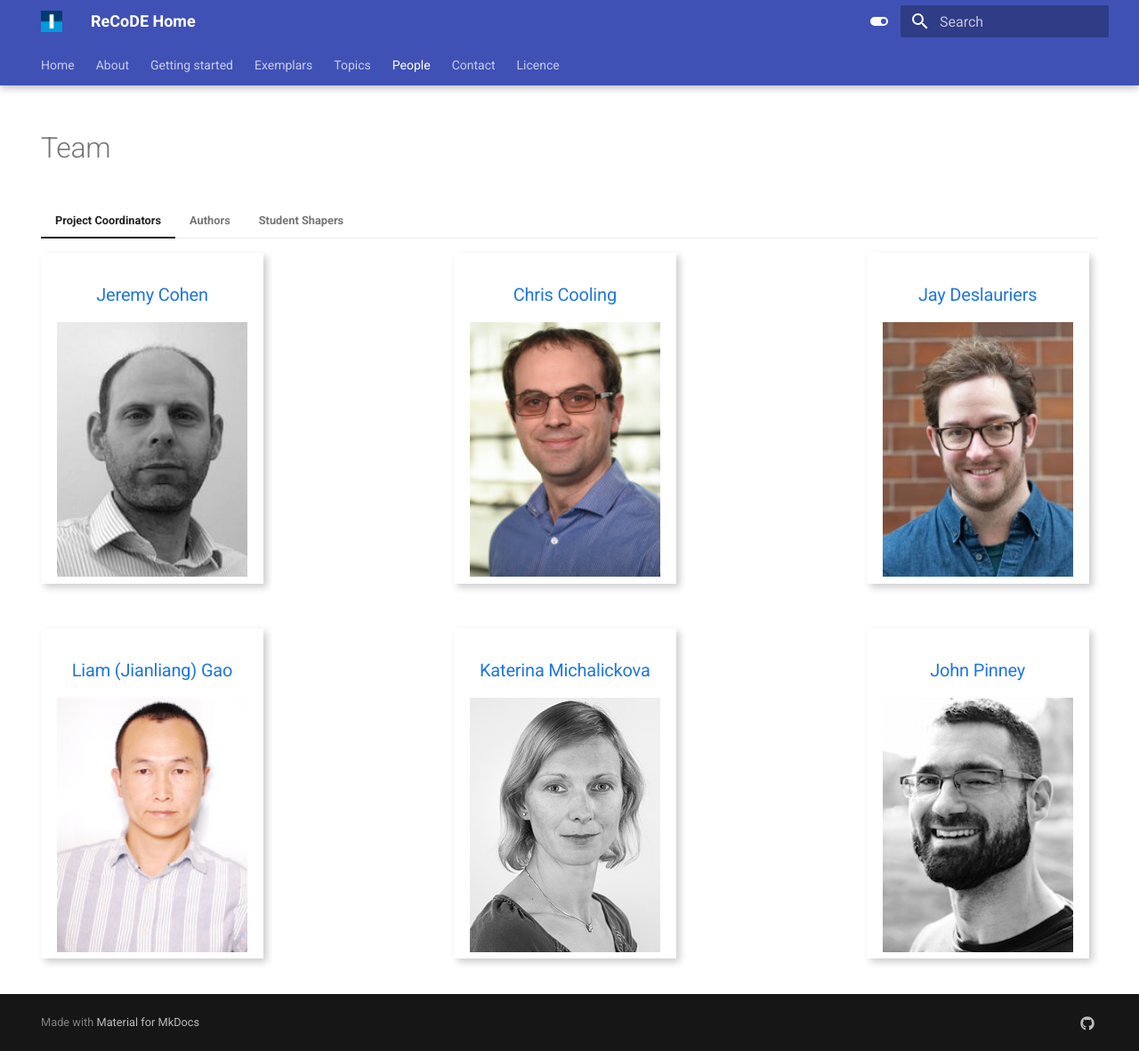
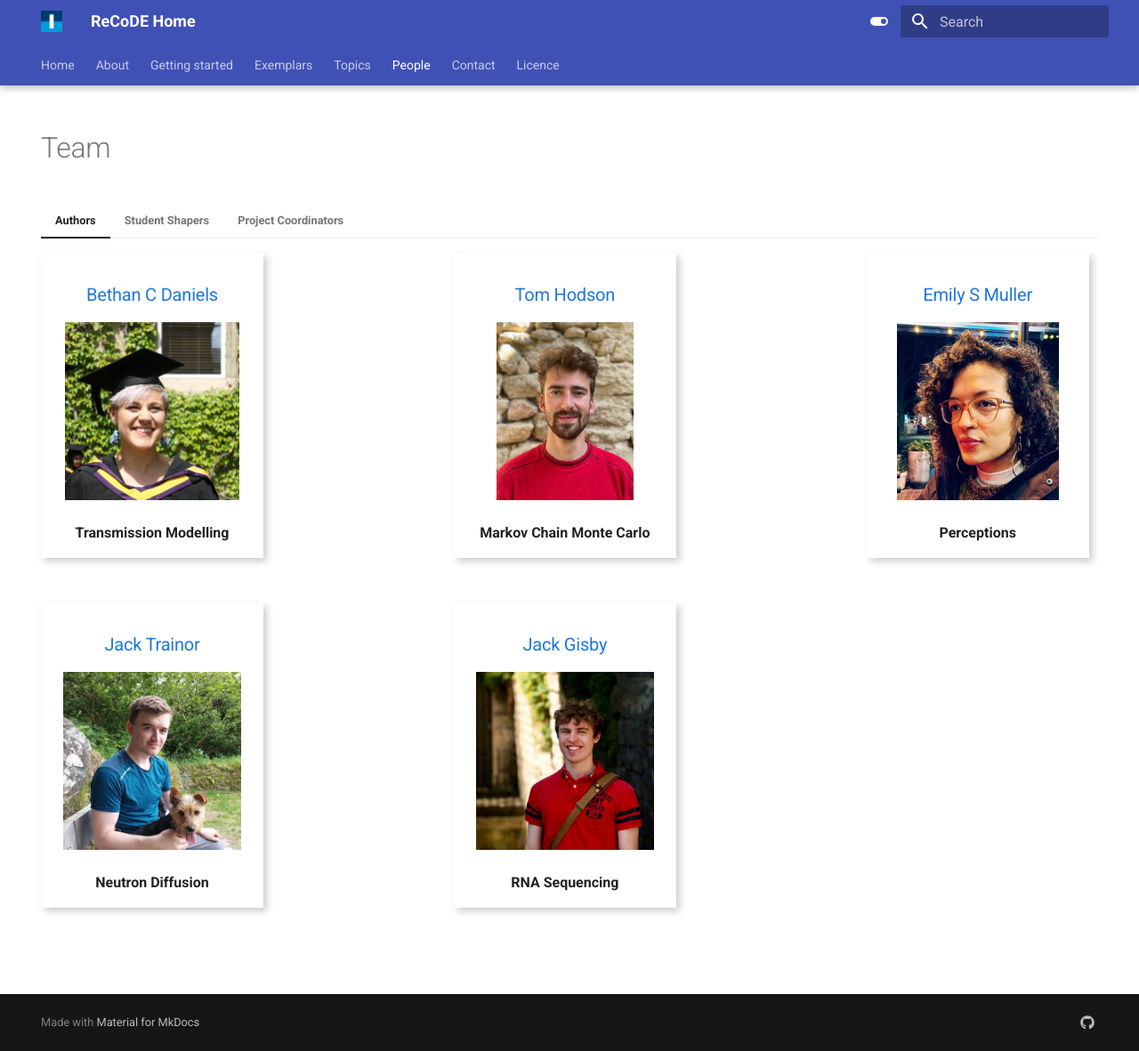
Before and after one commit to ImperialCollegeLondon/ReCoDE-home, an MkDocs documentation site: the page built from docs/people.md, in a window 1280 px wide and 1181 px high. Shown: the whole window at 89% size. Built offline with MkDocs 1.6.1 and Material for MkDocs 9.7.7, drawn with Linux system fonts in a browser that asks for light colours.

Commit message:
fix: re-order/organise people page

```diff
--- a/docs/people.md
+++ b/docs/people.md
@@ -8,116 +8,50 @@
 
 # Team
 
-
-=== "Project Coordinators"
-
-    <div class="grid-container">
-        <div class="card_org">
-            <h3>
-                <a href = "mailto: jeremy.cohen@imperial.ac.uk">Jeremy Cohen</a>
-            </h3>
-            <div class="container_org">
-                <a href="https://www.imperial.ac.uk/people/jeremy.cohen">
-                    <img src="../assets/img/organisers/jcohen.jpeg" alt="Jeremy Cohen">
-                </a>
-            </div>
-        </div>
-        <div class="card_org">
-            <h3>
-                <a href = "mailto: c.cooling10@imperial.ac.uk">Chris Cooling</a>
-            </h3>
-            <div class="container_org">
-                <a href="https://www.imperial.ac.uk/people/c.cooling10">
-                    <img src="../assets/img/organisers/ccooling.jpeg" alt="Chris Cooling">
-                </a>
-            </div>
-        </div>
-        <div class="card_org">
-            <h3>
-                <a href = "mailto: j.deslauriers@imperial.ac.uk">Jay Deslauriers</a>
-            </h3>
-            <div class="container_org">
-                <a href="https://uk.linkedin.com/in/jay-deslauriers?trk=public_profile_browsemap">
-                    <img src="../assets/img/organisers/jdeslauriers.jpeg" alt="James Deslauriers">
-                </a>
-            </div>
-        </div>
-        <div class="card_org">
-            <h3>
-                <a href = "mailto: j.gao@imperial.ac.uk">Liam (Jianliang) Gao</a>
-            </h3>
-            <div class="container_org">
-                <a href="https://www.imperial.ac.uk/people/j.gao">
-                    <img src="../assets/img/organisers/jgao.jpeg" alt="Liam (Jianliang) Gao">
-                </a>
-            </div>
-        </div>
-        <div class="card_org">
-            <h3>
-            <a href = "mailto: k.michalickova@imperial.ac.uk">Katerina Michalickova</a>
-            </h3>
-            <div class="container_org">
-                <a href="https://www.imperial.ac.uk/people/k.michalickova">
-                    <img src="../assets/img/organisers/kmichalickova.jpeg" alt="Katerina Michalickova">
-                </a>
-            </div>
-        </div>
-        <div class="card_org">
-            <h3>
-                <a href = "mailto: j.pinney@imperial.ac.uk">John Pinney</a>
-            </h3>
-            <div class="container_org">
-                <a href="https://www.imperial.ac.uk/people/j.pinney">
-                    <img src="../assets/img/organisers/jpinney.jpeg" alt="John Pinney">
-                </a>
-            </div>
-            </div>
-        </div>
-
 === "Authors"
 
     <div class="grid-container">
-        <div class="card_aut">
+        <div class="card_people">
             <h3>
             <a href = "mailto: bethan.cracknell-daniels19@imperial.ac.uk">Bethan C Daniels</a>
             </h3>
-            <div class="container_aut">
+            <div class="container_people">
                 <img src="../assets/img/authors/bdaniels.png" alt="Bethan Cracknell Daniels">
             <p><strong>Transmission Modelling</strong></p>
             </div>
         </div>
-        <div class="card_aut">
+        <div class="card_people">
             <h3>
             <a href = "mailto: t.hodson18@imperial.ac.uk">Tom Hodson</a>
             </h3>
-            <div class="container_aut">
+            <div class="container_people">
                 <img src="../assets/img/authors/thodson.jpeg" alt="Tom Hodson">
                 <p><strong>Markov Chain Monte Carlo</strong></p>
             </div>
         </div>
-        <div class="card_aut">
+        <div class="card_people">
             <h3>
             <a href = "mailto: emily.muller@imperial.ac.uk">Emily S Muller</a>
             </h3>
-            <div class="container_aut">
+            <div class="container_people">
                 <img src="../assets/img/authors/emuller.jpg" alt="Emily S Muller">
             <p><strong>Perceptions</strong></p>
             </div>
         </div>
-        <div class="card_aut">
+        <div class="card_people">
             <h3>
             <a href = "mailto: j.trainor20@imperial.ac.uk">Jack Trainor</a>
             </h3>
-            <div class="container_aut">
+            <div class="container_people">
                 <img src="../assets/img/authors/jtrainor.jpg" alt="Jack Trainor">
                 <p><strong>Neutron Diffusion</strong></p>
             </div>
         </div>
-        <div class="card_aut">
+        <div class="card_people">
         <h3>
         <a href = "mailto: j.gisby20@imperial.ac.uk">Jack Gisby</a>
         </h3>
-            <div class="container_aut">
+            <div class="container_people">
                 <img src="../assets/img/authors/jgisby.jpg" alt="Jack Gisby">
                 <p><strong>RNA Sequencing</strong></p>
             </div>
@@ -127,20 +61,85 @@
 === "Student Shapers"
 
     <div class="grid-container">
-        <div class="card_ss">
+        <div class="card_people">
         <h3>
         <a href = "mailto: jb2521@ic.ac.uk">Jahnavi Bhaskaran</a>
         </h3>
-            <div class="container_ss">
-                <img src="../assets/img/studentshapers/jbhaskaran.JPG" alt="Jahnavi Bhaskaran" style="width:100%">
+            <div class="container_people">
+                <img src="../assets/img/studentshapers/jbhaskaran.JPG" alt="Jahnavi Bhaskaran">
             </div>
         </div>
-        <div class="card_ss">
+        <div class="card_people">
         <h3>
         <a href = "mailto: ioannis.nikiteas17@imperial.ac.uk">Giannis Nikiteas</a>
         </h3>
-            <div class="container_ss">
-                <img src="../assets/img/studentshapers/gnikiteas.jpeg" alt="Giannis Nikiteas" style="width:100%">
+            <div class="container_people">
+                <img src="../assets/img/studentshapers/gnikiteas.jpeg" alt="Giannis Nikiteas">
             </div>
         </div>
     </div>
+
+=== "Project Coordinators"
+
+    <div class="grid-container">
+        <div class="card_people">
+            <h3>
+                <a href = "mailto: jeremy.cohen@imperial.ac.uk">Jeremy Cohen</a>
+            </h3>
+            <div class="container_people">
+                <a href="https://www.imperial.ac.uk/people/jeremy.cohen">
+                    <img src="../assets/img/organisers/jcohen.jpeg" alt="Jeremy Cohen">
+                </a>
+            </div>
+        </div>
+        <div class="card_people">
+            <h3>
+                <a href = "mailto: c.cooling10@imperial.ac.uk">Chris Cooling</a>
+            </h3>
+            <div class="container_people">
+                <a href="https://www.imperial.ac.uk/people/c.cooling10">
+                    <img src="../assets/img/organisers/ccooling.jpeg" alt="Chris Cooling">
+                </a>
+            </div>
+        </div>
+        <div class="card_people">
+            <h3>
+                <a href = "mailto: j.deslauriers@imperial.ac.uk">Jay Deslauriers</a>
+            </h3>
+            <div class="container_people">
+                <a href="https://uk.linkedin.com/in/jay-deslauriers?trk=public_profile_browsemap">
+                    <img src="../assets/img/organisers/jdeslauriers.jpeg" alt="James Deslauriers">
+                </a>
+            </div>
+        </div>
+        <div class="card_people">
+            <h3>
+                <a href = "mailto: j.gao@imperial.ac.uk">Liam (Jianliang) Gao</a>
+            </h3>
+            <div class="container_people">
+                <a href="https://www.imperial.ac.uk/people/j.gao">
+                    <img src="../assets/img/organisers/jgao.jpeg" alt="Liam (Jianliang) Gao">
+                </a>
+            </div>
+        </div>
+        <div class="card_people">
+            <h3>
+            <a href = "mailto: k.michalickova@imperial.ac.uk">Katerina Michalickova</a>
+            </h3>
+            <div class="container_people">
+                <a href="https://www.imperial.ac.uk/people/k.michalickova">
+                    <img src="../assets/img/organisers/kmichalickova.jpeg" alt="Katerina Michalickova">
+                </a>
+            </div>
+        </div>
+        <div class="card_people">
+            <h3>
+                <a href = "mailto: j.pinney@imperial.ac.uk">John Pinney</a>
+            </h3>
+            <div class="container_people">
+                <a href="https://www.imperial.ac.uk/people/j.pinney">
+                    <img src="../assets/img/organisers/jpinney.jpeg" alt="John Pinney">
+                </a>
+            </div>
+            </div>
+        </div>
--- a/docs/stylesheets/extra.css
+++ b/docs/stylesheets/extra.css
@@ -1,8 +1,9 @@
-/* Grid layout */
+/* Link text colour */
 .md-content {
   --md-typeset-a-color: #1f76e0;
 }
 
+/* Grid layout */
 .grid-container {
   display: grid;
   column-gap: 18%;
@@ -10,79 +11,19 @@
   grid-template-columns: repeat(auto-fit, minmax(40px, 250px) );
 }
 
-/* Organisers */
 /* Add some shadows to create a card effect */
-.card_org {
+.card_people {
     box-shadow: 4px 4px 8px 0 rgba(0, 0, 0, 0.2);
     text-align: center;
 }
 
-.container_org img {
-  width:  auto;
-  height: 286px;
-}
-
-/* Authors */
-.column_aut {
-  float: left;
-  width: 33.3%;
-  margin-bottom: 16px;
-  padding: 0 8px;
-  justify-content: space-around;
-}
-
-/* Add some shadows to create a card effect */
-.card_aut {
-  box-shadow: 4px 4px 8px 0 rgba(0, 0, 0, 0.2);
-  text-align: center;
-  padding: 10px;
-}
-
-.container_aut img {
+.container_people img {
   width:  auto;
   height: 200px;
 }
 
-/* Student Shapers Grid */
-/* Four columns side by side */
-.column_ss {
-  float: left;
-  width: 33.3%;
-  margin-bottom: 16px;
-  padding: 0 8px;
-  justify-content: space-around;
-}
-
-/* Add some shadows to create a card effect */
-.card_ss {
-  box-shadow: 4px 4px 8px 0 rgba(0, 0, 0, 0.2);
-  width:  200px;
-  height: 300px;
-  display: flex;
-  flex-direction: column;
-  padding: 0 8px;
-  /* justify-content:space-between; */
-  align-items: center;
-  text-align: center;
-}
-
-.container_ss img {
-  width:  200px;
-  height: 200px;
-}
 
 /* Exemplars Grid */
-
-/* Two columns side by side */
-.column_ex {
-    float: left;
-    width: 50%;
-    margin-bottom: 24px;
-    padding: 0 8px;
-    height: 100%;
-    justify-content: space-around;
-  }
-
 /* Add some shadows to create a card effect */
 .card_ex {
     box-shadow: 4px 4px 8px 0 rgba(0, 0, 0, 0.2);
@@ -96,10 +37,6 @@
     justify-content:space-between;
     align-items: center;
     text-align: center;
-}
-
-.tools_ex{
-  margin-bottom:-10px;
 }
 
 #overlay {
```
